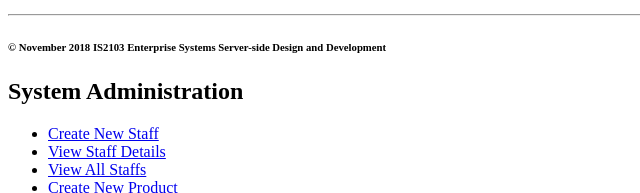
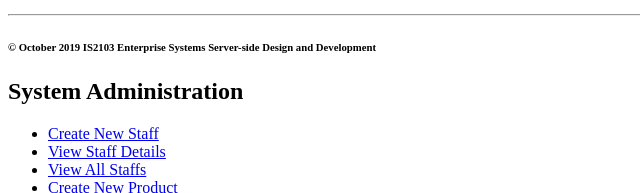
Before and after one commit to carl-nus/PointOfSaleSystemWeb, a plain HTML site: page index.html in a window 1280 px wide. Shown: the part 169-362 px from the top of the page, 0-640 px from the left. Drawn offline with Linux system fonts and the light colour scheme.

Commit message:
modified index.html copyright

```diff
--- a/index.html
+++ b/index.html
@@ -12,7 +12,7 @@
 		</ul>
 		<p>
 			<hr/>
-			<h6>&copy; November 2018 IS2103 Enterprise Systems Server-side Design and Development</h6>
+			<h6>&copy; October 2019 IS2103 Enterprise Systems Server-side Design and Development</h6>
 		</p>
 		<h2>System Administration</h2>
 		<ul>
```
